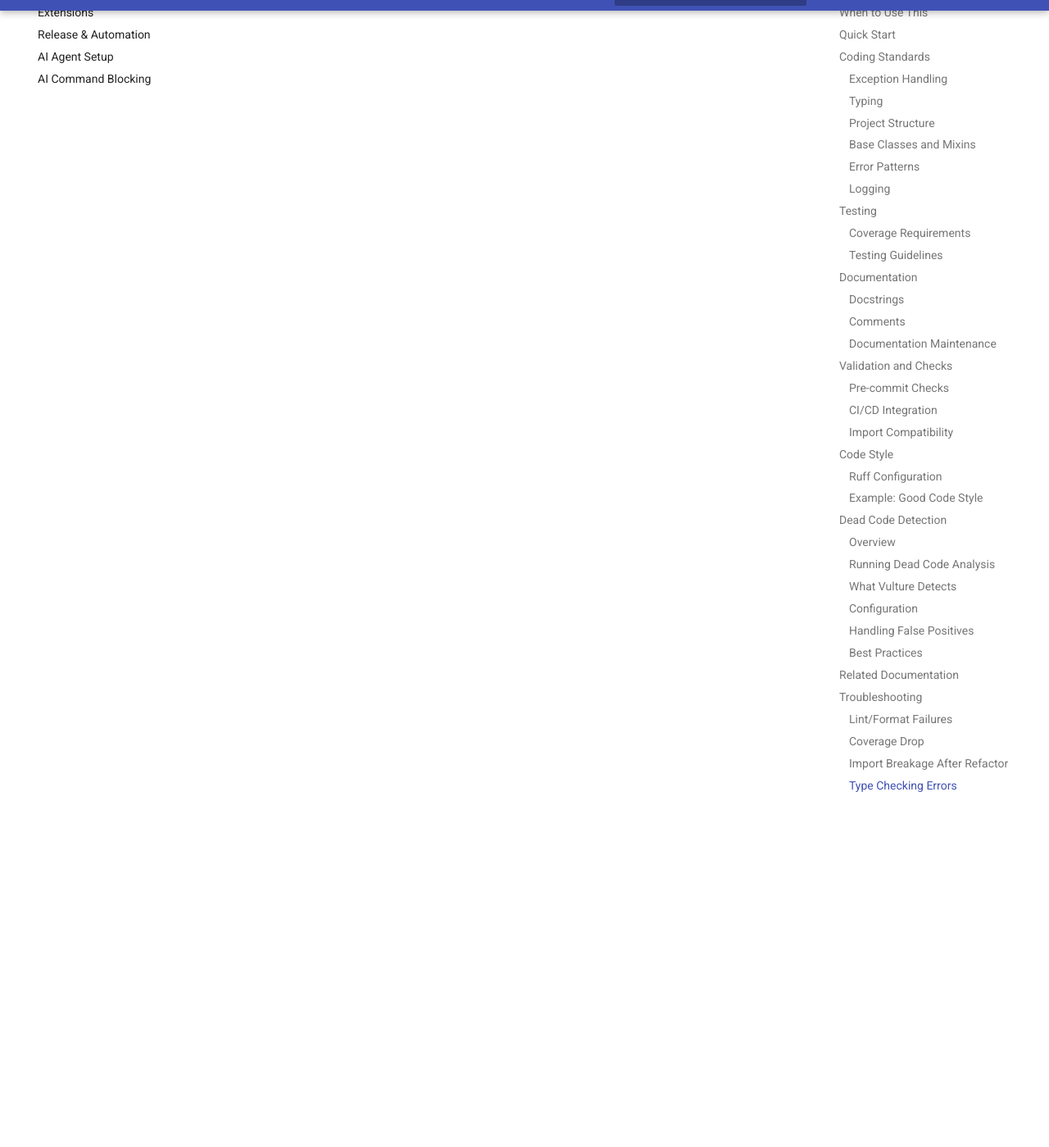
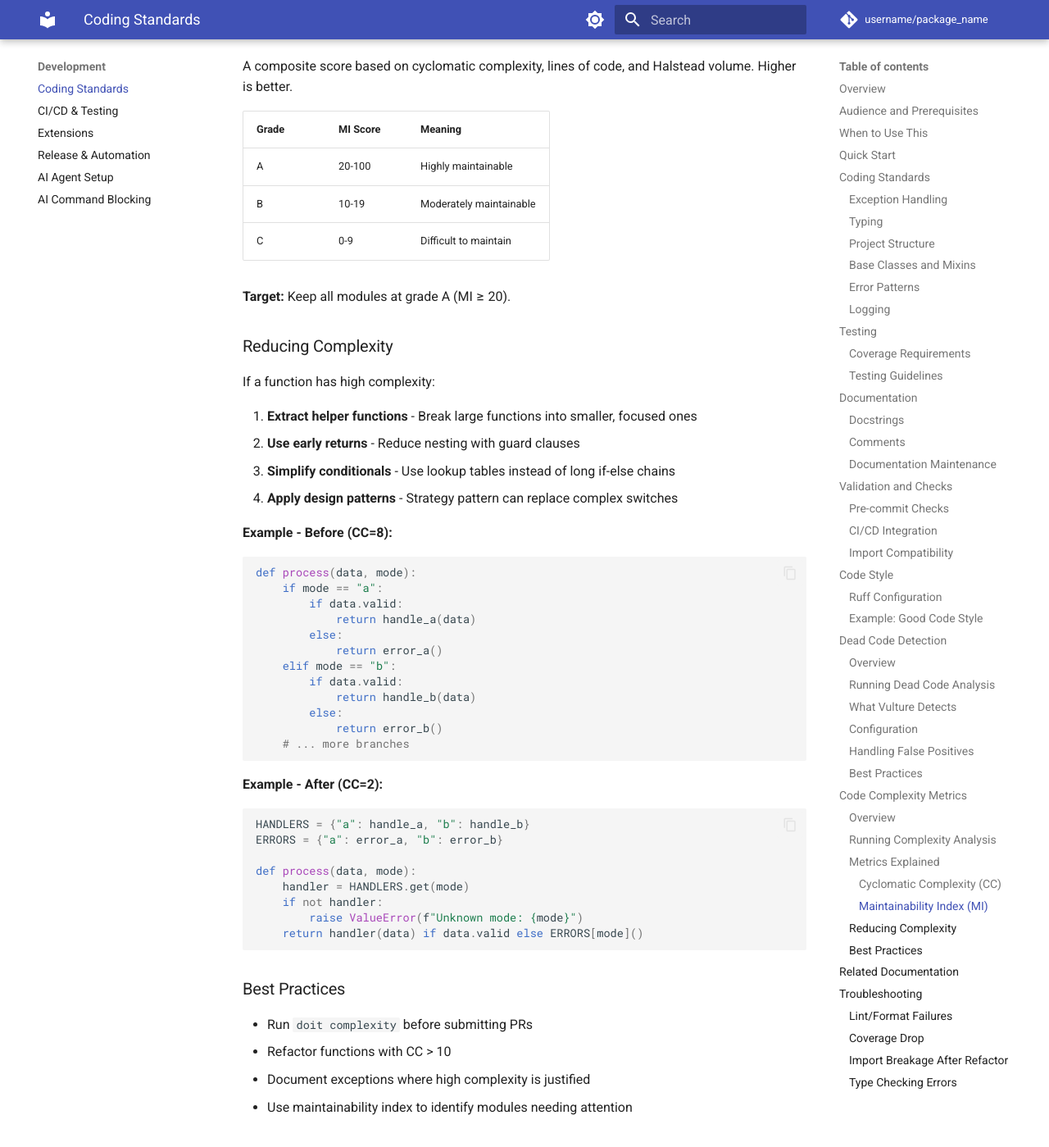
Before and after one commit to endavis/pyproject-template, an MkDocs documentation site: the page built from docs/development/coding-standards.md, in a window 1280 px wide and 1400 px high, scrolled down 12037 px. Shown: the whole window at 82% size. Built offline with MkDocs 1.6.1 and Material for MkDocs 9.7.7, drawn with Linux system fonts in a browser that asks for light colours; comment, search, counter and statistics services are not loaded; some of the changed text lies outside the part shown.

Commit message:
feat: add code complexity metrics with radon (#161)
Add radon for code complexity analysis:
- Add radon>=6.0 to dev dependencies
- Add `doit complexity` task for cyclomatic complexity (A-F grades)
- Add `doit maintainability` task for maintainability index (A-F grades)
- Add comprehensive documentation in coding-standards.md explaining:
  - What cyclomatic complexity and maintainability index measure
  - Grade thresholds and targets
  - How to reduce complexity with examples

Closes #97

Co-authored-by: Claude Opus 4.5 <noreply@anthropic.com>

````diff
--- a/docs/development/coding-standards.md
+++ b/docs/development/coding-standards.md
@@ -477,6 +477,95 @@ Vulture may report false positives for code that's used dynamically. Common exam
 - Document why code is kept if it appears unused but is needed
 - Keep the confidence threshold at 80+ to avoid noise
 
+## Code Complexity Metrics
+
+### Overview
+
+This template uses [radon](https://radon.readthedocs.io/) to analyze code complexity. Complex code is harder to understand, test, and maintain.
+
+### Running Complexity Analysis
+
+```bash
+# Analyze cyclomatic complexity (A-F grades)
+doit complexity
+
+# Analyze maintainability index (A-F grades)
+doit maintainability
+```
+
+### Metrics Explained
+
+#### Cyclomatic Complexity (CC)
+
+Measures the number of independent paths through a function. Lower is better.
+
+| Grade | CC Score | Risk Level |
+|-------|----------|------------|
+| A | 1-5 | Low - simple, easy to test |
+| B | 6-10 | Low - slightly complex |
+| C | 11-20 | Moderate - more difficult to test |
+| D | 21-30 | High - difficult to test |
+| E | 31-40 | Very high - untestable |
+| F | 41+ | Extremely high - error-prone |
+
+**Target:** Keep all functions at grade B or better (CC ≤ 10).
+
+#### Maintainability Index (MI)
+
+A composite score based on cyclomatic complexity, lines of code, and Halstead volume. Higher is better.
+
+| Grade | MI Score | Meaning |
+|-------|----------|---------|
+| A | 20-100 | Highly maintainable |
+| B | 10-19 | Moderately maintainable |
+| C | 0-9 | Difficult to maintain |
+
+**Target:** Keep all modules at grade A (MI ≥ 20).
+
+### Reducing Complexity
+
+If a function has high complexity:
+
+1. **Extract helper functions** - Break large functions into smaller, focused ones
+2. **Use early returns** - Reduce nesting with guard clauses
+3. **Simplify conditionals** - Use lookup tables instead of long if-else chains
+4. **Apply design patterns** - Strategy pattern can replace complex switches
+
+**Example - Before (CC=8):**
+```python
+def process(data, mode):
+    if mode == "a":
+        if data.valid:
+            return handle_a(data)
+        else:
+            return error_a()
+    elif mode == "b":
+        if data.valid:
+            return handle_b(data)
+        else:
+            return error_b()
+    # ... more branches
+```
+
+**Example - After (CC=2):**
+```python
+HANDLERS = {"a": handle_a, "b": handle_b}
+ERRORS = {"a": error_a, "b": error_b}
+
+def process(data, mode):
+    handler = HANDLERS.get(mode)
+    if not handler:
+        raise ValueError(f"Unknown mode: {mode}")
+    return handler(data) if data.valid else ERRORS[mode]()
+```
+
+### Best Practices
+
+- Run `doit complexity` before submitting PRs
+- Refactor functions with CC > 10
+- Document exceptions where high complexity is justified
+- Use maintainability index to identify modules needing attention
+
 ## Related Documentation
 
 - [Release Automation](release-and-automation.md)
--- a/dodo.py
+++ b/dodo.py
@@ -55,10 +55,12 @@ from tools.tasks.maintenance import (  # noqa: F401
 # Code quality tasks
 from tools.tasks.quality import (  # noqa: F401
     task_check,
+    task_complexity,
     task_deadcode,
     task_format,
     task_format_check,
     task_lint,
+    task_maintainability,
     task_type_check,
 )
 
--- a/pyproject.toml
+++ b/pyproject.toml
@@ -43,6 +43,7 @@ dev = [
     "pyyaml>=6.0",
     "types-pyyaml>=6.0",
     "vulture>=2.11",
+    "radon>=6.0",
 ]
 security = [
     "pip-audit>=2.6",
````
Also changed, not shown: 2 other files.
